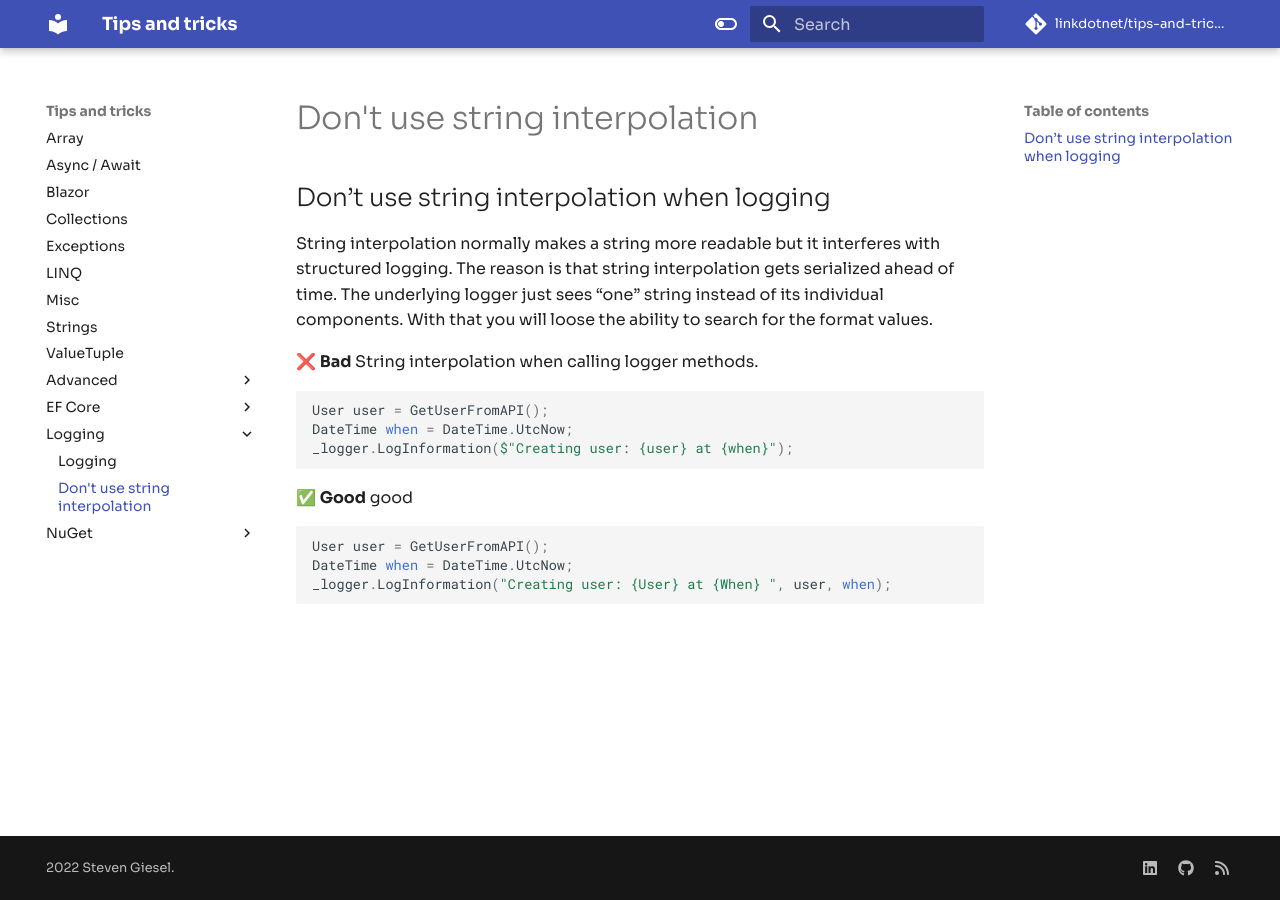
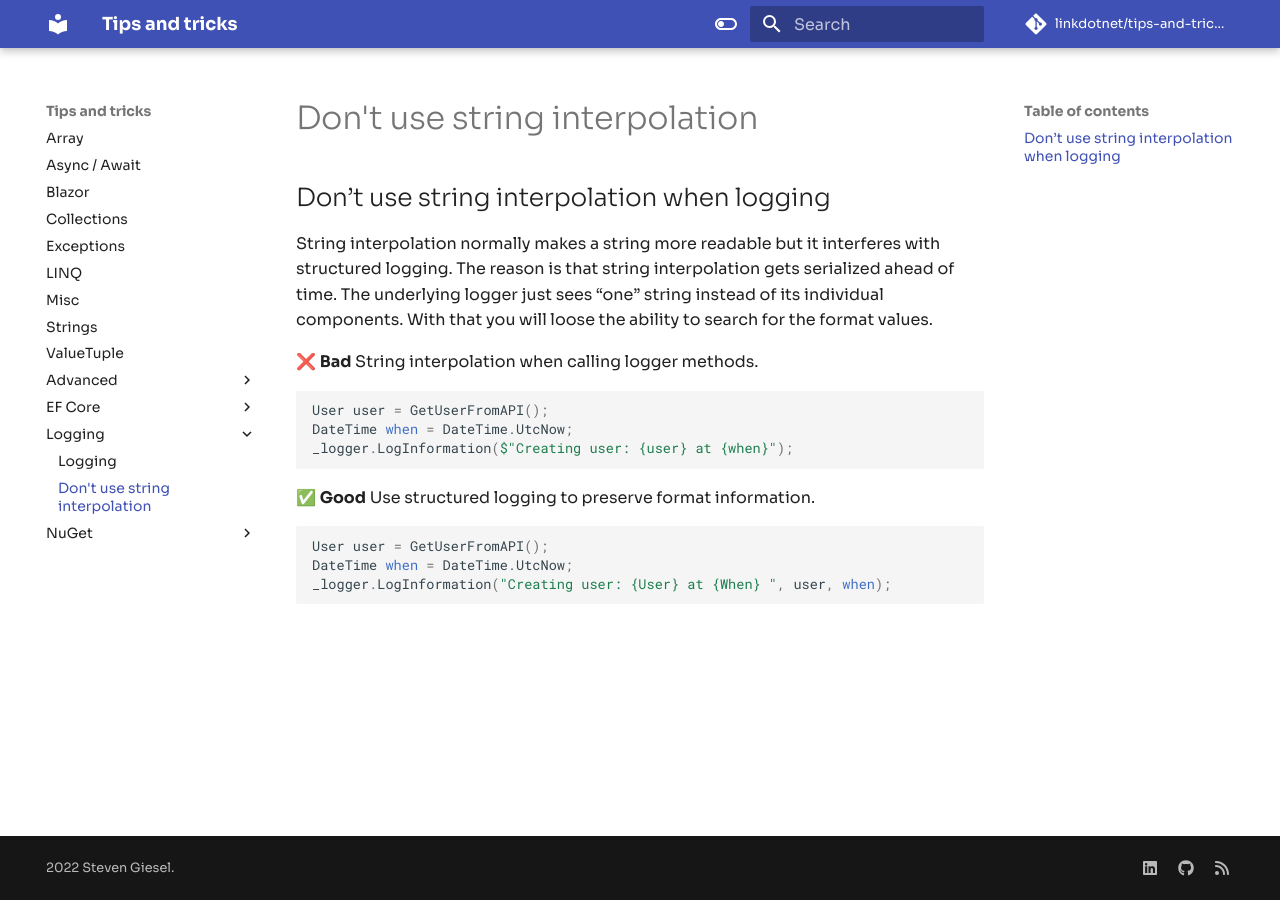
Before and after one commit to linkdotnet/tips-and-tricks, an MkDocs documentation site: the page built from docs/logging/string_interpolation.md, in a window 1280 px wide. Built offline with MkDocs 1.6.1 and Material for MkDocs 9.7.7, drawn with Linux system fonts in a browser that asks for light colours; comment, search, counter and statistics services are not loaded.

Commit message:
Fix missing "good"

````diff
--- a/docs/logging/string_interpolation.md
+++ b/docs/logging/string_interpolation.md
@@ -10,7 +10,7 @@ DateTime when = DateTime.UtcNow;
 _logger.LogInformation($"Creating user: {user} at {when}");
 ```
 
-✅ **Good** good
+✅ **Good** Use structured logging to preserve format information.
 ```csharp
 User user = GetUserFromAPI();
 DateTime when = DateTime.UtcNow;
````
